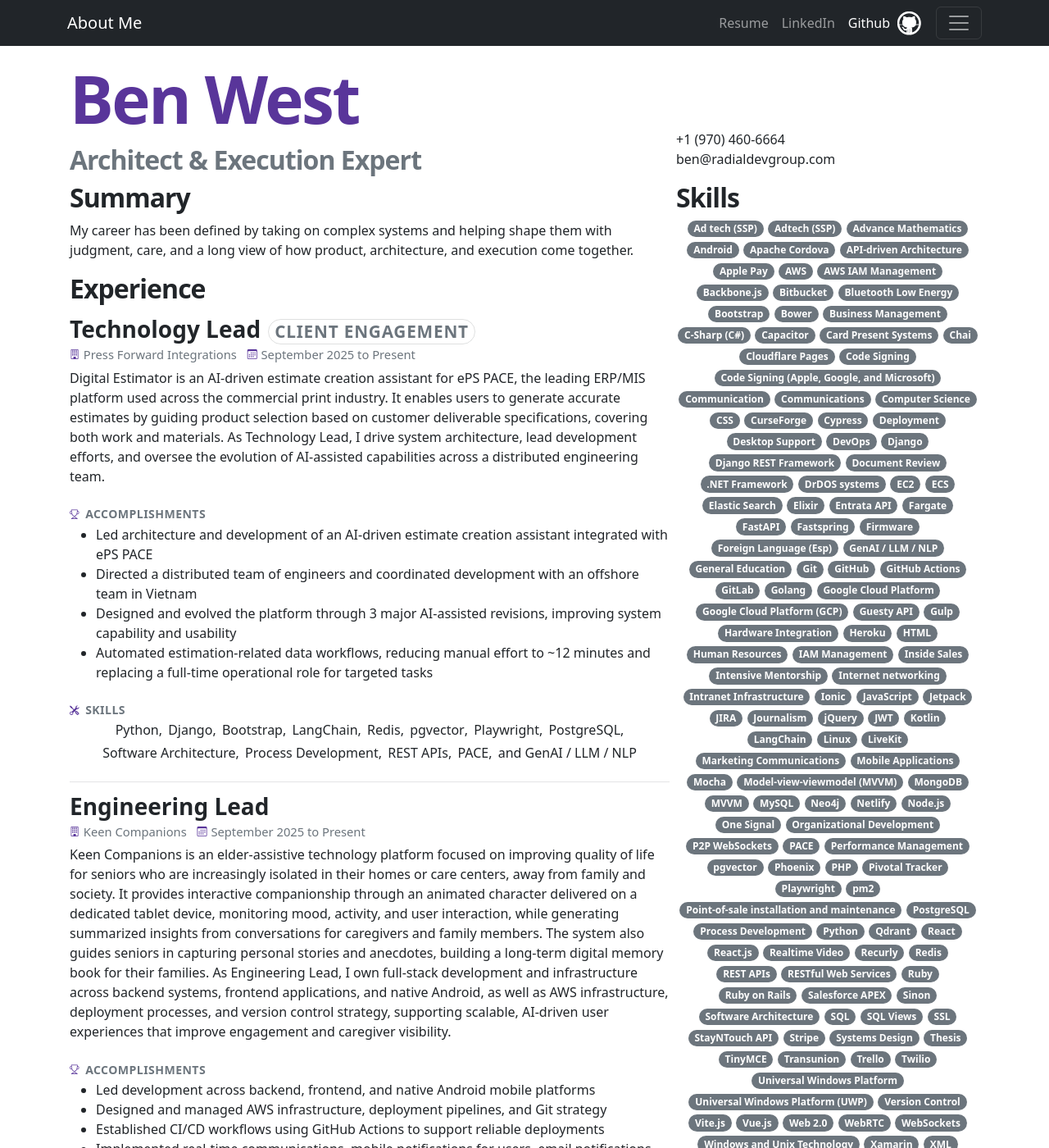
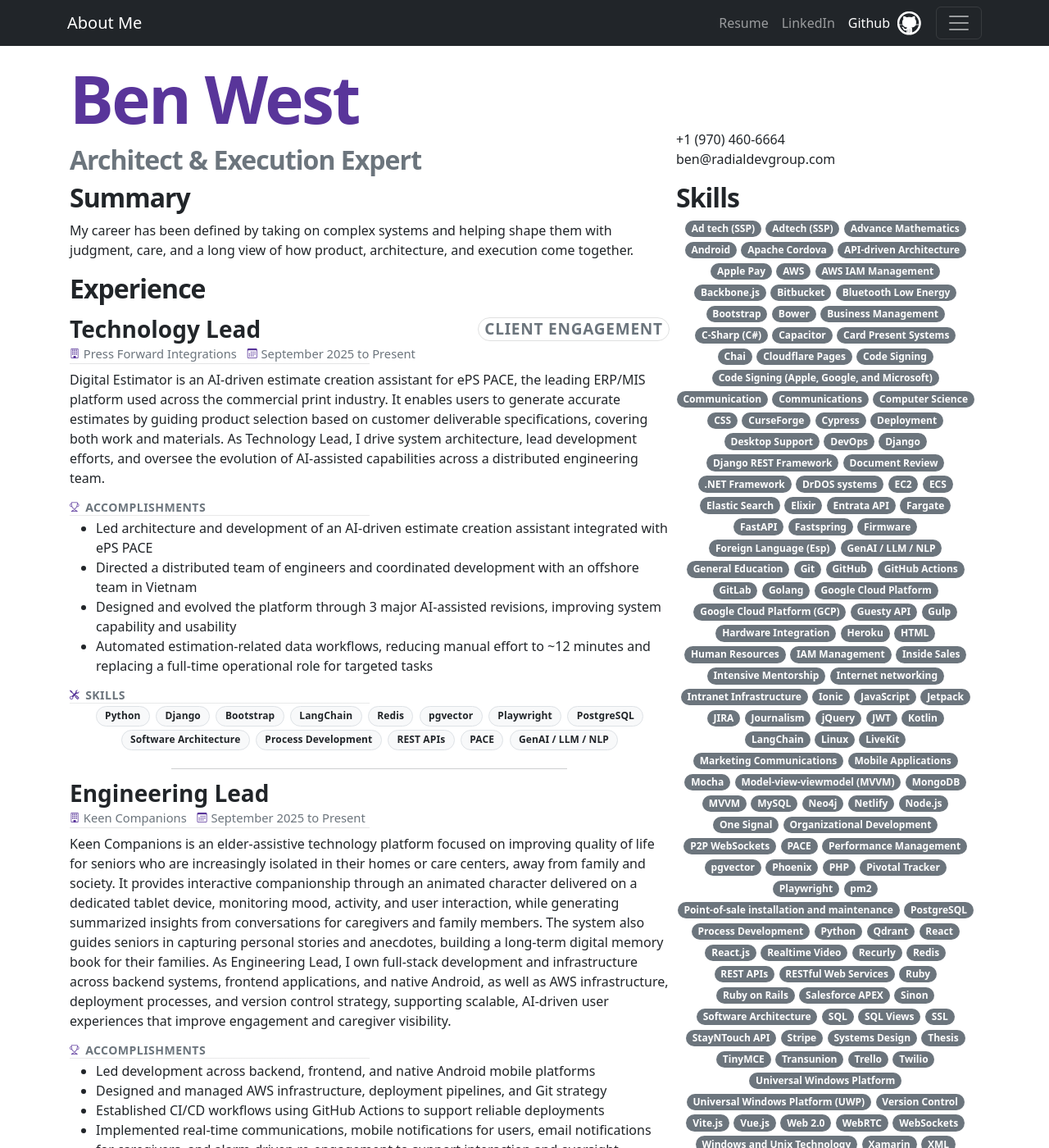
Before and after one commit to mrgenixus/mrgenixus.github.com, a Jekyll site: the page built from resume.html, in a window 1280 px wide and 1400 px high. Shown: the whole window at 82% size. Built offline with Jekyll 4.4.1, drawn with Linux system fonts in a browser that asks for light colours.

Commit message:
Fix footer and resume layout

```diff
--- a/_layouts/home.html
+++ b/_layouts/home.html
@@ -69,11 +69,11 @@
 
 <footer class="d-print-none footer mt-auto py-3 bg-body-tertiary">
   <div class="container">
-    <div class="d-flex flex-row">
-      <div class="col-md-4">
+    <div class="row g-3 align-items-start">
+      <div class="col-12 col-md-8">
         <h1>Benjamin West</h1>
       </div>
-      <div class="col-md-4 offset-md-4">
+      <div class="col-12 col-md-4 text-md-end">
         <a class="link-reset" href="tel:+1 (970) 460-6664">+1 (970) 460-6664</a><br/>
         <a class="link-reset" href="mailto:ben@radialdevgroup.com">ben@radialdevgroup.com</a>
       </div>
--- a/assets/css/main.scss
+++ b/assets/css/main.scss
@@ -92,37 +92,44 @@
 .experience-entry {
   padding: .85rem 0 .65rem;
   margin-top: .75rem;
-  border-top: 1px solid rgba($body-color, .12);
+  background-image: linear-gradient(rgba($body-color, .22), rgba($body-color, .22));
+  background-repeat: no-repeat;
+  background-position: center 0;
+  background-size: 66% 1px;
 }
 
 .experience-entry:first-of-type {
   margin-top: 0;
   padding-top: .35rem;
-  border-top: 0;
+  background-image: none;
 }
 
 .experience-heading {
   display: flex;
   flex-wrap: wrap;
-  align-items: baseline;
-  gap: .35rem .55rem;
+  align-items: center;
+  justify-content: space-between;
+  gap: .25rem .55rem;
   margin-bottom: .1rem;
 }
 
 .experience-role {
+  flex: 1 1 auto;
   font-weight: 650;
 }
 
 .experience-detail {
   display: inline-flex;
   align-items: center;
+  justify-content: flex-end;
   padding: .12rem .45rem;
   border: 1px solid rgba($body-color, .14);
   border-radius: 999px;
   color: $secondary;
-  font-size: .74em;
+  font-size: .68em;
   letter-spacing: .04em;
   text-transform: uppercase;
+  text-align: right;
   white-space: nowrap;
 }
 
@@ -131,7 +138,13 @@
   flex-wrap: wrap;
   align-items: center;
   gap: .25rem .8rem;
+  width: 100%;
   margin-bottom: .35rem;
+  padding-bottom: .18rem;
+  background-image: linear-gradient(rgba($body-color, .12), rgba($body-color, .12));
+  background-repeat: no-repeat;
+  background-position: left calc(100% - 1px);
+  background-size: 50% 1px;
   color: $secondary;
   font-size: .92rem;
 }
@@ -152,10 +165,17 @@
 }
 
 .experience-block-label {
-  display: inline-flex;
+  display: flex;
+  flex-wrap: wrap;
   align-items: center;
   gap: .45rem;
-  margin: .65rem 0 .22rem;
+  width: 100%;
+  margin: .58rem 0 .1rem;
+  padding-bottom: .16rem;
+  background-image: linear-gradient(rgba($body-color, .10), rgba($body-color, .10));
+  background-repeat: no-repeat;
+  background-position: left calc(100% - 1px);
+  background-size: 50% 1px;
   color: $secondary;
   font-size: .88rem;
   font-weight: 800;
@@ -212,6 +232,25 @@
   }
 }
 
+ul.badge-list {
+  list-style: none;
+  padding-left: 0;
+  margin-bottom: 0;
+
+  li {
+    @extend .badge;
+    @extend .rounded-pill;
+    @extend .text-bg-light;
+    @extend .border;
+    @extend .text-dark;
+    display: inline-flex;
+    align-items: center;
+    padding: .35rem .65rem;
+    font-weight: 600;
+    letter-spacing: .01em;
+  }
+}
+
 ul#list-skills {
   display: flex;
   flex-wrap: wrap;
@@ -247,6 +286,33 @@
   }
 }
 
+@media (min-width: 768px) {
+  #skills-anchor {
+    position: sticky;
+    top: 1rem;
+    align-self: flex-start;
+    max-height: calc(100vh - 2rem);
+    overflow: auto;
+    padding-right: .35rem;
+  }
+}
+
+@media (max-width: 767.98px) {
+  .container {
+    padding-bottom: 5rem;
+  }
+}
+
+#resume-header {
+  flex-direction: column;
+}
+
+@media (min-width: 768px) {
+  #resume-header {
+    flex-direction: row;
+  }
+}
+
 a.github-link {
   &::after {
     content: '';
--- a/resume.html
+++ b/resume.html
@@ -4,14 +4,14 @@
 oc: tune-or-explore
 ---
 <div class="container py-3">
-  <div class="row align-items-end flex-wrap mw-100">
-    <div class="col-md-8 pe-2">
+  <div id="resume-header" class="row align-items-end flex-wrap mw-100">
+    <div class="col-12 col-md-8 pe-2">
       <h1 class="display-1">
         Ben West
       </h1>
       <div class="h2 text-secondary">Architect & Execution Expert</div>
     </div>
-    <div class="col-md-4">
+    <div class="col-12 col-md-4 mt-3 mt-md-0">
       <ul class="list-unstyled">
         <li>
           <a class="link-reset" href="tel:+1 (970) 460-6664">+1 (970) 460-6664</a>
@@ -81,7 +81,7 @@
                   <i class="experience-block-icon bi bi-tools" aria-hidden="true"></i>
                   <span>Skills</span>
                 </h4>
-                <ul class="list-star sentence">
+                <ul class="list-star badge-list">
                   {% for skill in experience.skills %}
                     <li>{{ skill }}</li>
                   {% endfor %}
@@ -113,7 +113,7 @@
             <i class="experience-block-icon bi bi-journal-text" aria-hidden="true"></i>
             <span>Course of Study</span>
           </h4>
-          <ul class="list-star sentence">
+          <ul class="list-star badge-list">
             <li>Internet networking</li>
             <li>Desktop Support</li>
             <li>Windows and Unix Technology</li>
@@ -141,7 +141,7 @@
             <i class="experience-block-icon bi bi-journal-text" aria-hidden="true"></i>
             <span>Course of Study</span>
           </h4>
-          <ul class="list-star sentence">
+          <ul class="list-star badge-list">
             <li>Computer Science</li>
           </ul>
         </section>
@@ -164,7 +164,7 @@
             <i class="experience-block-icon bi bi-journal-text" aria-hidden="true"></i>
             <span>Course of Study</span>
           </h4>
-          <ul class="list-star sentence">
+          <ul class="list-star badge-list">
             <li>Journalism</li>
             <li>Communications</li>
             <li>Document Review</li>
```
